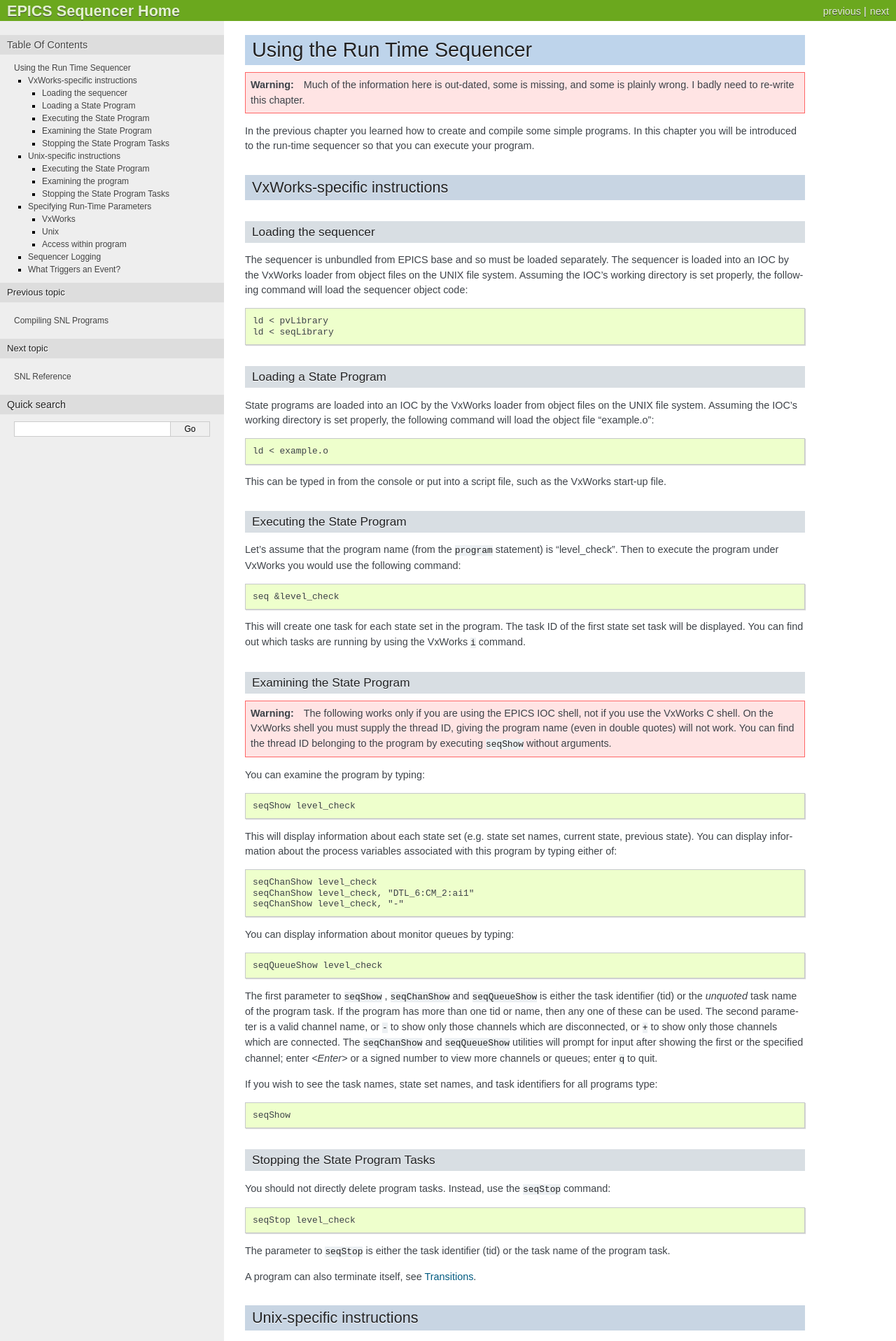
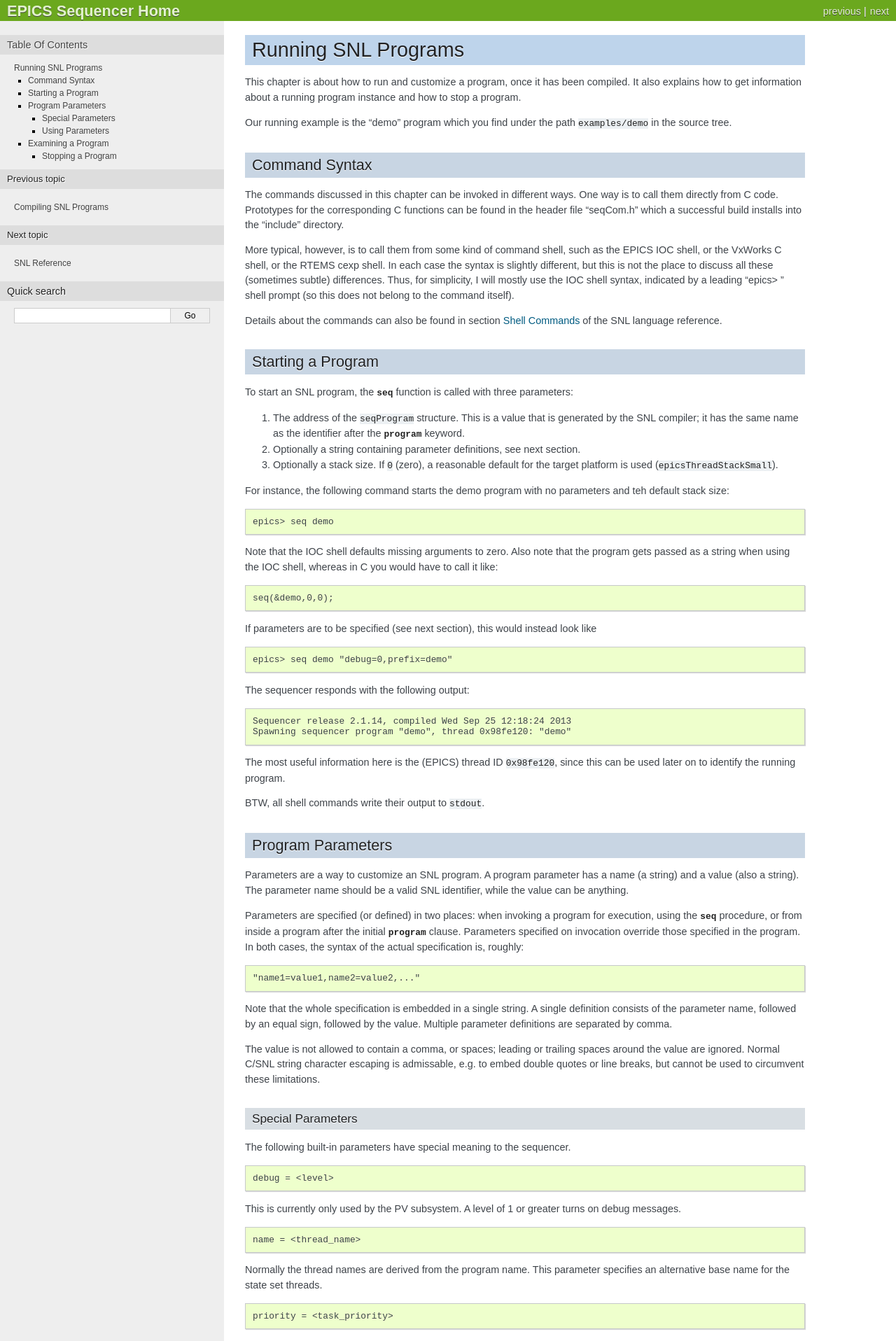
Before and after one commit to jeonghanlee/sequencer-2-2, a Sphinx documentation site: the page built from documentation/Using.txt, in a window 1280 px wide. Shown: the top 1916 px of the page at 70% size. Built offline with Sphinx 7.4.7, drawn with Linux system fonts in a browser that asks for light colours; some of the changed text lies outside the part shown.

Commit message:
docs: re-write of the Using chapter

```diff
--- a/documentation/Reference.txt
+++ b/documentation/Reference.txt
@@ -1735,6 +1735,7 @@ macValueGet
 Returns a pointer to the value of the specified program parameter, if
 it exists, else ``NULL``. See `Program Name and Parameters`_.
 
+.. _Shell Commands:
 
 Shell Commands
 --------------
--- a/documentation/Using.txt
+++ b/documentation/Using.txt
@@ -1,293 +1,195 @@
-Using the Run Time Sequencer
-============================
+Running SNL Programs
+====================
 
-.. todo:: This chapter should be completely re-worked.
+This chapter is about how to run and customize a program, once it has been
+compiled. It also explains how to get information about a running program
+instance and how to stop a program.
 
-.. warning:: Much of the information here is out-dated, some is
-   missing, and some is plainly wrong. I badly need to re-write
-   this chapter.
+Our running example is the "demo" program which you find under the path
+``examples/demo`` in the source tree.
 
-In the previous chapter you learned how to create and compile some
-simple programs. In this chapter you will be introduced to
-the run-time sequencer so that you can execute your program.
 
-VxWorks-specific instructions
------------------------------
+Command Syntax
+--------------
 
-Loading the sequencer
-^^^^^^^^^^^^^^^^^^^^^
+The commands discussed in this chapter can be invoked in different ways. One
+way is to call them directly from C code. Prototypes for the corresponding C
+functions can be found in the header file "seqCom.h" which a successful
+build installs into the "include" directory.
 
-The sequencer is unbundled from EPICS base and so must be loaded
-separately. The sequencer is loaded into an IOC by the VxWorks
-loader from object files on the UNIX file system. Assuming the
-IOC's working directory is set properly, the following command will
-load the sequencer object code::
+More typical, however, is to call them from some kind of command shell, such
+as the EPICS IOC shell, or the VxWorks C shell, or the RTEMS cexp shell. In
+each case the syntax is slightly different, but this is not the place to
+discuss all these (sometimes subtle) differences. Thus, for simplicity, I
+will mostly use the IOC shell syntax, indicated by a leading "epics> "
+shell prompt (so this does not belong to the command itself).
 
-  ld < pvLibrary
-  ld < seqLibrary
+Details about the commands can also be found in
+section :ref:`Shell Commands` of the SNL language reference.
 
-Loading a State Program
-^^^^^^^^^^^^^^^^^^^^^^^
+Starting a Program
+------------------
 
-State programs are loaded into an IOC by the VxWorks loader from
-object files on the UNIX file system. Assuming the IOC's working
-directory is set properly, the following command will load the
-object file "example.o"::
+To start an SNL program, the :c:func:`seq` function is called with three
+parameters:
 
-  ld < example.o
+#. The address of the ``seqProgram`` structure. This is a value that is
+   generated by the SNL compiler; it has the same name as the identifier
+   after the :token:`program` keyword.
 
-This can be typed in from the console or put into a script file,
-such as the VxWorks start-up file.
+#. Optionally a string containing parameter definitions, see next section.
 
-Executing the State Program
-^^^^^^^^^^^^^^^^^^^^^^^^^^^
+#. Optionally a stack size. If ``0`` (zero), a reasonable default for the
+   target platform is used (``epicsThreadStackSmall``).
 
-Let's assume that the program name (from the ``program`` statement)
-is "level\_check". Then to execute the program
-under VxWorks you would use the following command::
+For instance, the following command starts the demo program with no
+parameters and teh default stack size::
 
-  seq &level_check
+  epics> seq demo
 
-This will create one task for each state set in the program. The
-task ID of the first state set task will be displayed. You can find
-out which tasks are running by using the VxWorks ``i`` command.
+Note that the IOC shell defaults missing arguments to zero. Also note that
+the program gets passed as a string when using the IOC shell, whereas in C
+you would have to call it like::
 
-Examining the State Program
-^^^^^^^^^^^^^^^^^^^^^^^^^^^
+  seq(&demo,0,0);
 
-.. warning:: The following works only if you are using the EPICS
-   IOC shell, not if you use the VxWorks C shell. On the VxWorks shell
-   you must supply the thread ID, giving the program name (even in
-   double quotes) will not work.
-   You can find the thread ID belonging to the program by executing
-   ``seqShow`` without arguments.
+If parameters are to be specified (see next section), this would instead
+look like ::
 
-You can examine the program by typing::
+  epics> seq demo "debug=0,prefix=demo"
 
-  seqShow level_check
+The sequencer responds with the following output::
 
-This will display information about each state set (e.g. state
-set names, current state, previous state). You can display
-information about the process variables associated with this
-program by typing either of::
+  Sequencer release 2.1.14, compiled Wed Sep 25 12:18:24 2013
+  Spawning sequencer program "demo", thread 0x98fe120: "demo"
 
-  seqChanShow level_check
-  seqChanShow level_check, "DTL_6:CM_2:ai1"
-  seqChanShow level_check, "-"
+The most useful information here is the (EPICS) thread ID ``0x98fe120``,
+since this can be used later on to identify the running program.
 
-You can display information about monitor queues by typing::
+BTW, all shell commands write their output to ``stdout``.
 
-  seqQueueShow level_check
-
-The first parameter to ``seqShow`` , ``seqChanShow`` and ``seqQueueShow``
-is either the task identifier (tid) or the *unquoted* task name of
-the program task. If the program has more than one tid
-or name, then any one of these can be used. The second parameter is
-a valid channel name, or ``-`` to show only those channels which
-are disconnected, or ``+`` to show only those channels which are
-connected. The ``seqChanShow`` and ``seqQueueShow`` utilities will
-prompt for input after showing the first or the specified channel;
-enter *<Enter>* or a signed number to view more channels or queues;
-enter ``q`` to quit.
-
-If you wish to see the task names, state set names, and task
-identifiers for all programs type::
-
-  seqShow
-
-.. _Stopping the State Program Tasks:
-
-Stopping the State Program Tasks
-^^^^^^^^^^^^^^^^^^^^^^^^^^^^^^^^
-
-You should not directly delete program tasks. Instead, use
-the ``seqStop`` command::
-
-  seqStop level_check
-
-The parameter to ``seqStop`` is either the task identifier (tid) or
-the task name of the program task.
-
-A program can also terminate itself, see :ref:`Transitions`.
-
-Unix-specific instructions
---------------------------
-
-Executing the State Program
-^^^^^^^^^^^^^^^^^^^^^^^^^^^
-
-Under Unix, you execute the program directly. You might type
-the following::
-
-  level_check
-
-Once the state set threads have been created, the console remains
-active and you can type commands as described below.
-
-Examining the program
-^^^^^^^^^^^^^^^^^^^^^^^^^^^
-
-The following commands can be issued under Unix (hit ``?`` to
-obtain the list):
-
-commands (abbreviable):
-
-i
-  show all threads
-
-all
-  show all sequencers
-
-channels
-  show all channels
-
-+
-  show conn. channels
-
--
-  show disc. channels
-
-queues
-  show queues
-
-statesets
-  show state-sets
-
-<EOF>
-  exit
-
-As you see, all commands can be abbreviated to a single character.
-
-Stopping the State Program Tasks
-^^^^^^^^^^^^^^^^^^^^^^^^^^^^^^^^
-
-A program may be killed by sending it a ``SIGTERM`` (*Ctrl-C*)
-signal (this is an untidy exit, but who cares?) or by entering an
-*<EOF>* (*Ctrl-D*) character. The latter calls ``seqStop`` and is a
-tidy exit.
 
 .. _run time parameters:
 
-Specifying Run-Time Parameters
-------------------------------
+Program Parameters
+------------------
 
-You can specify run-time parameters to the sequencer. Parameters
-serve three purposes:
+Parameters are a way to customize an SNL program. A program parameter
+has a name (a string) and a value (also a string). The parameter name
+should be a valid SNL identifier, while the value can be anything.
 
-#. macro substitution in process variable names,
-#. providing arguments to your program, and
-#. as special parameters to the sequencer.
+Parameters are specified (or defined) in two places: when invoking a
+program for execution, using the :c:func:`seq` procedure, or from inside
+a program after the initial :token:`program` clause. Parameters specified
+on invocation override those specified in the program. In both cases, the
+syntax of the actual specification is, roughly::
 
-You can pass parameters to your program at run time by
-including them in a string with the following format::
+  "name1=value1,name2=value2,..."
 
-  "<param1>=<value1>, <param2>=<value2>, ..."
+Note that the whole specification is embedded in a single string. A single
+definition consists of the parameter name, followed by an equal sign,
+followed by the value. Multiple parameter definitions are separated by comma.
 
-This same format can be used in the ``program`` statement's parameter
-list (see :ref:`StateProgram`). Parameters
-specified on the command-line override those specified in the
-``program`` statement.
+The value is not allowed to contain a comma, or spaces; leading or
+trailing spaces around the value are ignored. Normal C/SNL string character
+escaping is admissable, e.g. to embed double quotes or line breaks,
+but cannot be used to circumvent these limitations.
+
+
+Special Parameters
+^^^^^^^^^^^^^^^^^^
+
+The following built-in parameters have special meaning to the sequencer.
+
+::
+
+  debug = <level>
+
+This is currently only used by the PV subsystem.
+A level of 1 or greater turns on debug messages.
+
+::
+
+  name = <thread_name>
+
+Normally the thread names are derived from the program name. This
+parameter specifies an alternative base name for the state
+set threads.
+
+::
+
+  priority = <task_priority>
+
+This parameter specifies initial thread priorities. The value should
+be an integer between 0 (lowest) and 99 (highest) and will be passed
+epicsThreadCreate when teh state set threads are created.
+
+::
+
+  stack = <stack_size>
+
+This parameter specifies the stack size in bytes. The default is
+whatever ``epicsThreadGetStackSize(epicsThreadStackSmall)`` returns.
+
+
+Using Parameters
+^^^^^^^^^^^^^^^^
 
 Parameter values are available inside the program via the built-in
 procedure :c:func:`macValueGet`. They are also (automatically)
 available for parameter expansion when specifying PV names in
-:token:`assign` clauses and the built-in procedure :c:func:`pvAssign`.
+:token:`assign` clauses.
 
-VxWorks
-^^^^^^^
 
-For example, if we wish to specify the value of the "unit" parameter in
-the example in the last chapter, we would execute the program with
-the following command::
+Examining a Program
+-------------------
 
-  seq &level_check, "unit=DTL_6:CM_2"
+You can get information about your program at runtime by calling one of
+several shell commands. They all take a thread ID as first argument to
+uniquely identify the a running program instance. If this argument is
+zero (i.e. omitted in the IOC shell), they default to displaying
+a table that lists the thread IDs of all state
+sets of all running program instances.
 
-Unix
-^^^^
+Here is what you might get for the demo program::
 
-This works just the same under Unix. The above example becomes::
+  epics> seqShow
+  Program Name        Thread ID           Thread Name         SS Name
+  ------------        ---------           -----------         -------
+  demo                0x88c1da8           demo                light
+                      0xb6a1e160          demo_1              ramp
+                      0xb6a1e2b8          demo_2              limit
 
-  level_check "unit=DTL_6:CM_2"
+When the :c:func:`seqShow` command is called with one of the thread IDs
+listed in the table it will give you more detailed information about the
+running program.
 
-Access within program
-^^^^^^^^^^^^^^^^^^^^^
+You can get detailed information about the process variables associated
+with a program by calling :c:func:`seqChanShow` with a valid thread ID
+as the first argument. Similarly, :c:func:`seqChanShow` displays
+information about monitor queues. Here are some example invocations::
 
-Parameters can be accessed by your program with the function
-:c:func:`macValueGet`. The following built-in
-parameters have special meaning to the sequencer::
+  epics> seqChanShow 0x88c1da8 demo:lightOn
+  epics> seqChanShow 0x88c1da8 -
+  epics> seqChanShow 0x88c1da8 +
+  epics> seqQueueShow 0x88c1da8
 
-  debug = <level>
+The optional second parameter to seqChanShow or seqQueueShow is
+a channel name, or ``-`` to show only those channels which
+are disconnected, or ``+`` to show only those channels which are
+connected. Both will prompt for input after showing the first
+(or the specified) channel: hit Enter or a signed number to view
+more channels or queues; enter ``q`` to quit.
 
-Sets a logging level. *level-1* is passed on to the PV API. Can be
-used in user code::
 
-  logfile = <filename>
+.. _Stopping the State Program Tasks:
 
-This parameter specifies the name of the logging file for the
-run-time tasks associated with the program. If none is
-specified then all log messages are written to ``stdout``::
+Stopping a Program
+^^^^^^^^^^^^^^^^^^
 
-  name = <thread_name>
+In order to cleanly shut down a running program, use the ``seqStop``
+command::
 
-Normally the thread names are derived from the program name. This
-parameter specifies an alternative base name for the run-time
-threads::
+  epics> seqStop 0x88c1da8
 
-  priority = <task_priority>
-
-This parameter specifies the initial task priority when the tasks
-are created. The value ``task_priority`` must be an integer between
-0 and 99 (it's ignored under Unix)::
-
-  stack = <stack_size>
-
-This parameter specifies the stack size in bytes (its use is
-deprecated, and it is in any case ignored under Unix).
-
-Sequencer Logging
------------------
-
-The sequencer logs various information that could help a user
-determine the health of a program. Logging uses the
-``errlogPrintf`` function and will be directed to the IOC log file if
-the IOC log facility has been initialized. Under VxWorks this is
-done automatically but under Unix it must be done by the
-programmer. This can be done in the main program (if you are
-writing it yourself) or in the entry handler, which is executed in
-the context of the first state set before the remaining state sets
-have been created. For example::
-
-  entry {
-  #ifdef UNIX
-  %%#include "logClient.h"
-    iocLogInit();
-  #endif
-  }
-
-The programmer may log information using ``errlogPrintf`` directly or
-else by using the ``seqLog`` function. By default, ``seqLog`` output
-goes to ``stdout`` , but it may be directed to any file by specifying
-the ``logfile`` parameter as described above.
-
-What Triggers an Event?
------------------------
-
-There are five types of sequencer event:
-
--  a process variable monitor is posted
--  an asynchronous ``pvGet`` or ``pvPut`` completes
--  a time delay elapses
--  an event flag is set or cleared
--  a process variable connects or disconnects
-
-When one of these events occur, the sequencer executes the
-appropriate ``when`` statements based on the current states and the
-particular event or events. Whenever a new state is entered, the
-corresponding ``when`` statements for that state are executed
-immediately, regardless of the occurrence of any of the above
-events.
-
-Prior to Version 1.8 of the sequencer, event flags were cleared
-after a ``when`` statement executed. Currently, event flags must be
-cleared with either ``efTestAndClear`` or ``efClear`` , unless
-the :option:`-e` compiler option was chosen.
+A program can also terminate itself, see :ref:`Transitions`.
```
